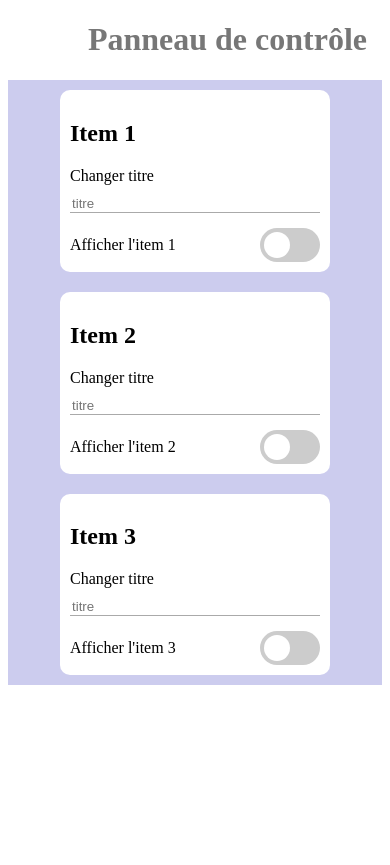
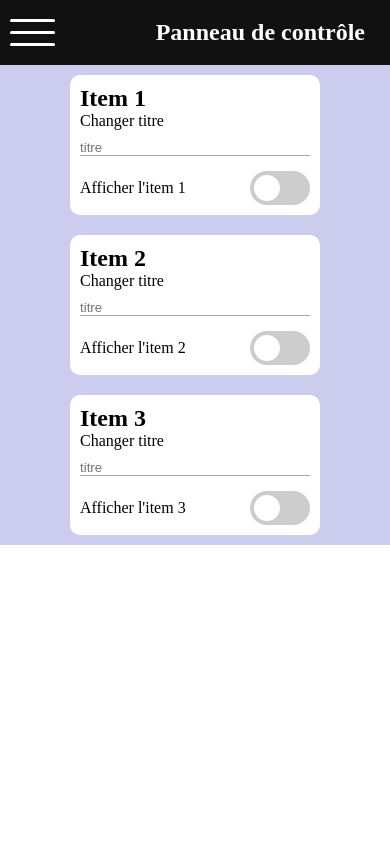
Before and after one commit to mfallevoz/camino, a PHP site: page / in a window 390 px wide. After the commit the page ends 545 px from the top, so only its background shows below. Run offline with PHP 8.4, Linux system fonts and the light colour scheme.

Commit message:
add(burger): add responsive burger menu

```diff
--- a/index.php
+++ b/index.php
@@ -8,7 +8,17 @@
     <title>Dashboard</title>
   </head>
   <body>
-    <h1>Panneau de contrôle</h1>
+    <nav class="navbar" role="navigation">
+      <ul class="navbar__links">
+        <li class="navbar__link"><a href="dashboard.php">Dashboard</a></li>
+        <li class="navbar__link"><a href="visualization.php">Visualization</a></li>
+      </ul>
+      <button class="burger">
+        <span class="bar"></span>
+      </button>
+      <h1>Panneau de contrôle</h1>
+    </nav>
+
     <div class="container">
       <div class="cards">
         <div class="card">
@@ -67,4 +77,5 @@
       </div>
     </div>
   </body>
+  <script src="menu.js"></script>
 </html>
--- /dev/null
+++ b/menu.js
@@ -0,0 +1,10 @@
+function toggleMenu() {
+  const menu = document.querySelector(".navbar");
+  const burger = document.querySelector(".burger");
+
+  burger.addEventListener("click", () => {
+    menu.classList.toggle("show");
+  });
+}
+
+toggleMenu();
--- a/style.css
+++ b/style.css
@@ -1,3 +1,10 @@
+* {
+  box-sizing: border-box;
+  outline: none;
+  margin: 0;
+  padding: 0;
+}
+
 html {
   height: 100%;
 }
@@ -6,9 +13,121 @@ body {
   min-height: 100%;
 }
 
+.navbar {
+  display: flex;
+  justify-content: space-between;
+  align-items: center;
+  padding: 10px;
+  color: #fff;
+  background-color: #111;
+}
+
+.show .navbar__links {
+  transition: width 0.5s ease-in-out;
+  z-index: 1;
+}
+
+.navbar__links {
+  overflow: hidden;
+  display: flex;
+  flex-direction: column;
+  width: 0;
+  height: 100vh;
+  position: absolute;
+  top: 0;
+  left: 0;
+  background-color: #111;
+  transition: width 0.5s ease-in-out;
+}
+
+.navbar__link {
+  padding: 0 15px;
+}
+
+.navbar__link > a {
+  display: block;
+  color: #fff;
+  text-decoration: none;
+}
+
+.navbar__link > a::after {
+  display: block;
+  content: "";
+  width: 0;
+  height: 2px;
+  background-color: red;
+  transition: width 0.3s ease-in-out;
+}
+
+.navbar__link:hover > a::after {
+  width: 100%;
+}
+
+.burger {
+  display: block;
+  z-index: 2;
+  position: relative;
+  padding: 0;
+  width: 45px;
+  height: 45px;
+  border: none;
+  background-color: transparent;
+  cursor: pointer;
+}
+
+.bar {
+  display: block;
+  width: 45px;
+  height: 3px;
+  background-color: #fff;
+  border-radius: 3px;
+  transition: all 0.3s ease-in-out;
+}
+
+.show .bar {
+  width: 0;
+  background-color: transparent;
+}
+
+.bar::before,
+.bar::after {
+  content: "";
+  display: block;
+  width: 45px;
+  height: 3px;
+  position: absolute;
+  background-color: #fff;
+  border-radius: 3px;
+  transition: transform 0.3s ease-in-out;
+}
+
+.bar::before {
+  transform: translateY(-12px);
+}
+
+.show .bar::before {
+  transform: rotate(45deg);
+}
+
+.bar::after {
+  transform: translateY(12px);
+}
+
+.show .bar::after {
+  transform: rotate(-45deg);
+}
+
+ul {
+  list-style: none;
+  padding: 0;
+}
+
+li {
+  margin: 10px;
+}
+
 h1 {
-  color: #777;
-  background-color: #fff;
+  color: #fff;
   text-align: right;
   padding-right: 15px;
 }
@@ -116,7 +235,18 @@ input:checked + .slider:before {
   border-radius: 50%;
 }
 
-@media (min-width: 700px) {
+@media (min-width: 300px) {
+  .show .navbar__links {
+    width: 100%;
+    align-items: center;
+  }
+
+  ul {
+    padding-top: 100px;
+  }
+}
+
+@media (min-width: 600px) {
   body {
     margin-left: 10%;
     margin-right: 10%;
@@ -125,11 +255,19 @@ input:checked + .slider:before {
   .cards {
     grid-template-columns: repeat(2, 1fr);
   }
+
+  .show .navbar__links {
+    width: 100%;
+  }
 }
 
 @media (min-width: 1100px) {
   .cards {
     grid-template-columns: repeat(3, 1fr);
+  }
+
+  .show .navbar__links {
+    width: 10%;
   }
 }
 
```
